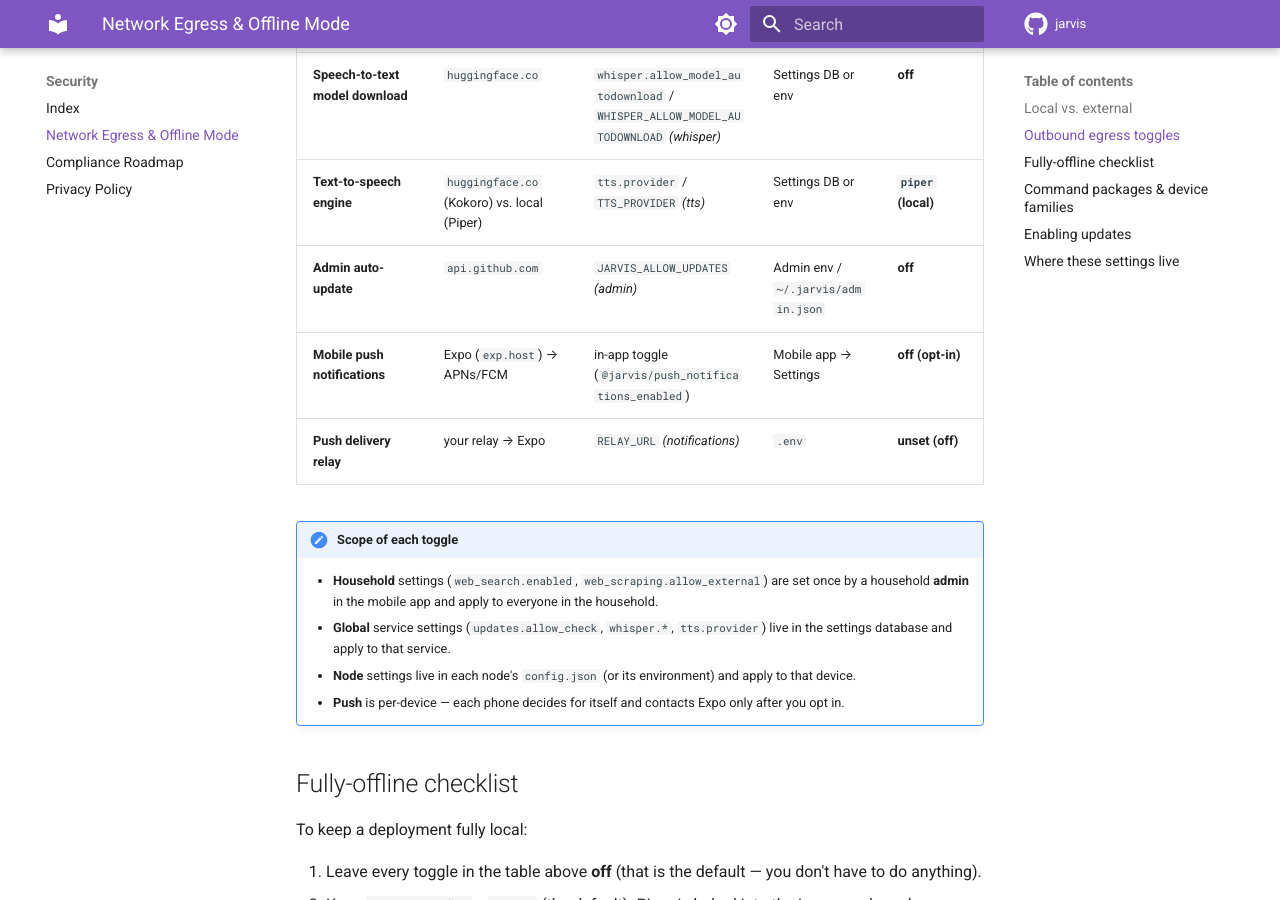
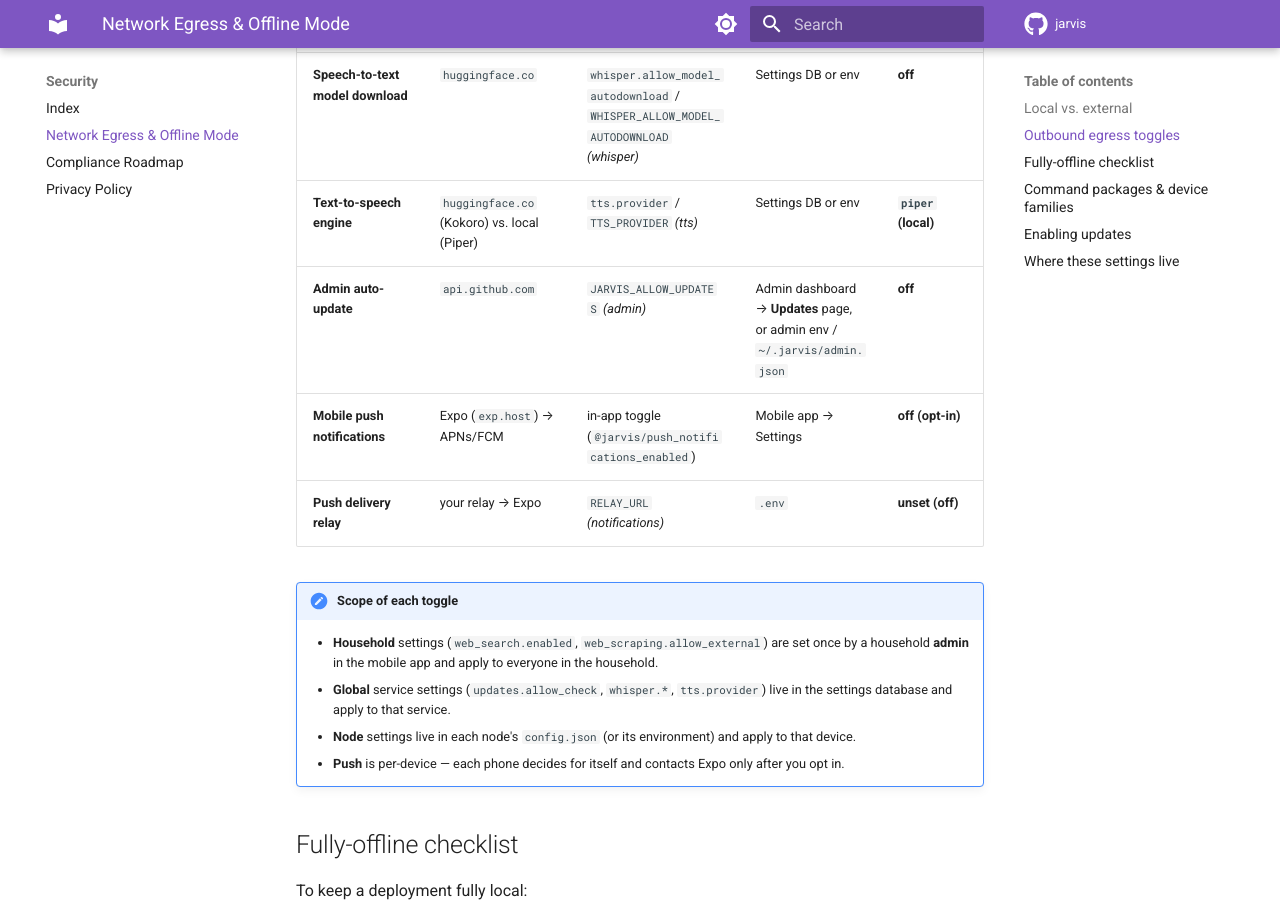
Before and after one commit to alexberardi/jarvis-docs, an MkDocs documentation site: the page built from docs/security/offline-mode.md, in a window 1280 px wide and 900 px high, scrolled down 1649 px. Built offline with MkDocs 1.6.1 and Material for MkDocs 9.7.7, drawn with Linux system fonts in a browser that asks for light colours; comment, search, counter and statistics services are not loaded; some of the changed lines change nothing that is shown.

Commit message:
docs(offline-mode): note the admin Updates page toggle alongside the env var
Mirrors alexberardi/jarvis-admin#54 — allowUpdates can now be flipped
from the dashboard, not just JARVIS_ALLOW_UPDATES / admin.json.

````diff
--- a/docs/security/offline-mode.md
+++ b/docs/security/offline-mode.md
@@ -30,7 +30,7 @@
 | **Wake-word model download** | GitHub (openWakeWord) | `wake_word_model_autodownload_enabled` / `JARVIS_WAKE_WORD_MODEL_AUTODOWNLOAD_ENABLED` *(node)* | Node `config.json` or env | **off** |
 | **Speech-to-text model download** | `huggingface.co` | `whisper.allow_model_autodownload` / `WHISPER_ALLOW_MODEL_AUTODOWNLOAD` *(whisper)* | Settings DB or env | **off** |
 | **Text-to-speech engine** | `huggingface.co` (Kokoro) vs. local (Piper) | `tts.provider` / `TTS_PROVIDER` *(tts)* | Settings DB or env | **`piper` (local)** |
-| **Admin auto-update** | `api.github.com` | `JARVIS_ALLOW_UPDATES` *(admin)* | Admin env / `~/.jarvis/admin.json` | **off** |
+| **Admin auto-update** | `api.github.com` | `JARVIS_ALLOW_UPDATES` *(admin)* | Admin dashboard → **Updates** page, or admin env / `~/.jarvis/admin.json` | **off** |
 | **Mobile push notifications** | Expo (`exp.host`) → APNs/FCM | in-app toggle (`@jarvis/push_notifications_enabled`) | Mobile app → Settings | **off (opt-in)** |
 | **Push delivery relay** | your relay → Expo | `RELAY_URL` *(notifications)* | `.env` | **unset (off)** |
 
@@ -90,7 +90,9 @@
 
 === "Admin dashboard self-update"
 
-    The admin app has no household/JWT context at its update-check call site, so its gate is a box-level flag:
+    Since jarvis-admin#54, the **Updates** page in the admin dashboard has a switch for this — flipping it calls `POST /api/update/settings` (superuser only), which persists `allowUpdates` to `~/.jarvis/admin.json` and applies it to the live config immediately, no restart needed. See [Admin: Update Opt-In Toggle](../services/admin.md#update-opt-in-toggle).
+
+    Without dashboard access, the same box-level flag still works:
 
     ```bash
     JARVIS_ALLOW_UPDATES=true          # admin container environment
@@ -102,7 +104,7 @@
     { "allowUpdates": true }
     ```
 
-    With it off, `/api/update/check` makes no request to `api.github.com` and `/api/update/apply` returns `403`.
+    With it off, `/api/update/check` makes no request to `api.github.com` and `/api/update/apply` returns `403`. With it off, the dashboard now also reports `updatesEnabled: false` explicitly, rather than silently rendering "you're running the latest version" for a check that never ran.
 
 !!! warning "Updates require internet"
     Enabling any update path allows outbound connections to GitHub (and, for the applied release, GitHub release assets). Leave these off if you want a fully air-gapped deployment and update manually instead.
````
